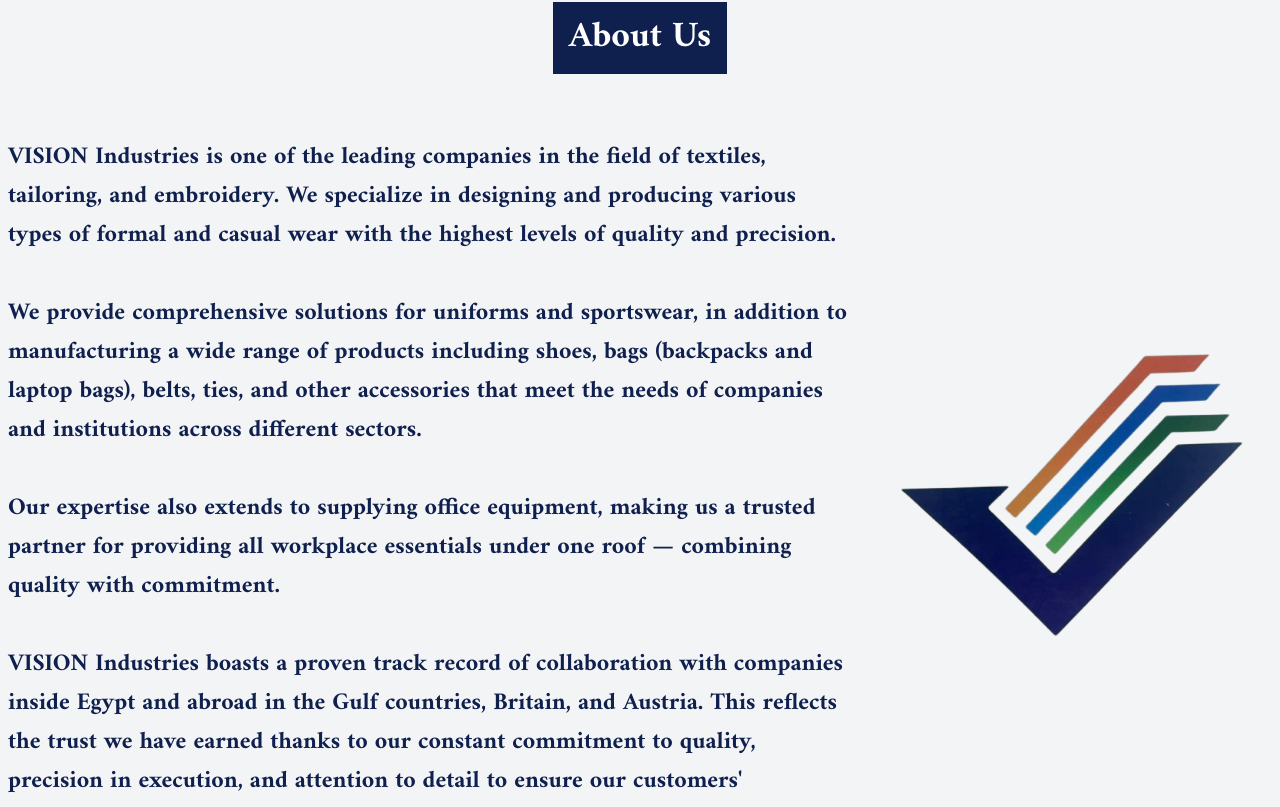
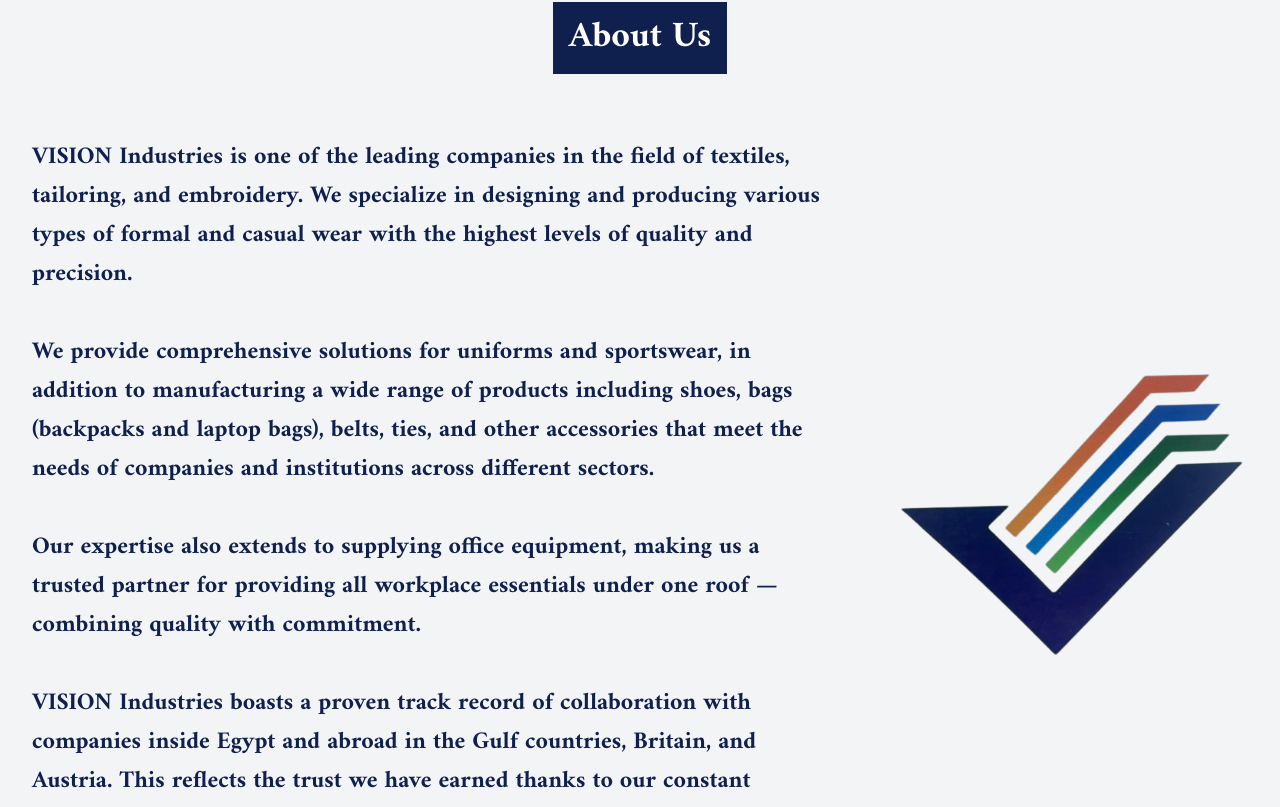
Before and after one commit to gogioz/Vision-for-Industry-Prod, a Next.js app: page / in a window 1280 px wide. Shown: the part 742-1549 px from the top of the page. Built offline with nearby package versions, Linux system fonts and the light colour scheme.

Commit message:
Update About.jsx

```diff
--- a/src/app/components/About.jsx
+++ b/src/app/components/About.jsx
@@ -19,7 +19,7 @@
           } justify-between items-center gap-10`}
         >
           {/* Text section */}
-          <div className="w-full xl:w-[70%] flex justify-center items-center px-2">
+          <div className="w-full xl:w-[70%] flex justify-center items-center px-4 lg:px-8">
             {lang === "en" ? (
               <p className="text-2xl font-bold text-[#0f204e] leading-relaxed  ">
                 VISION Industries is one of the leading companies in the field
```
